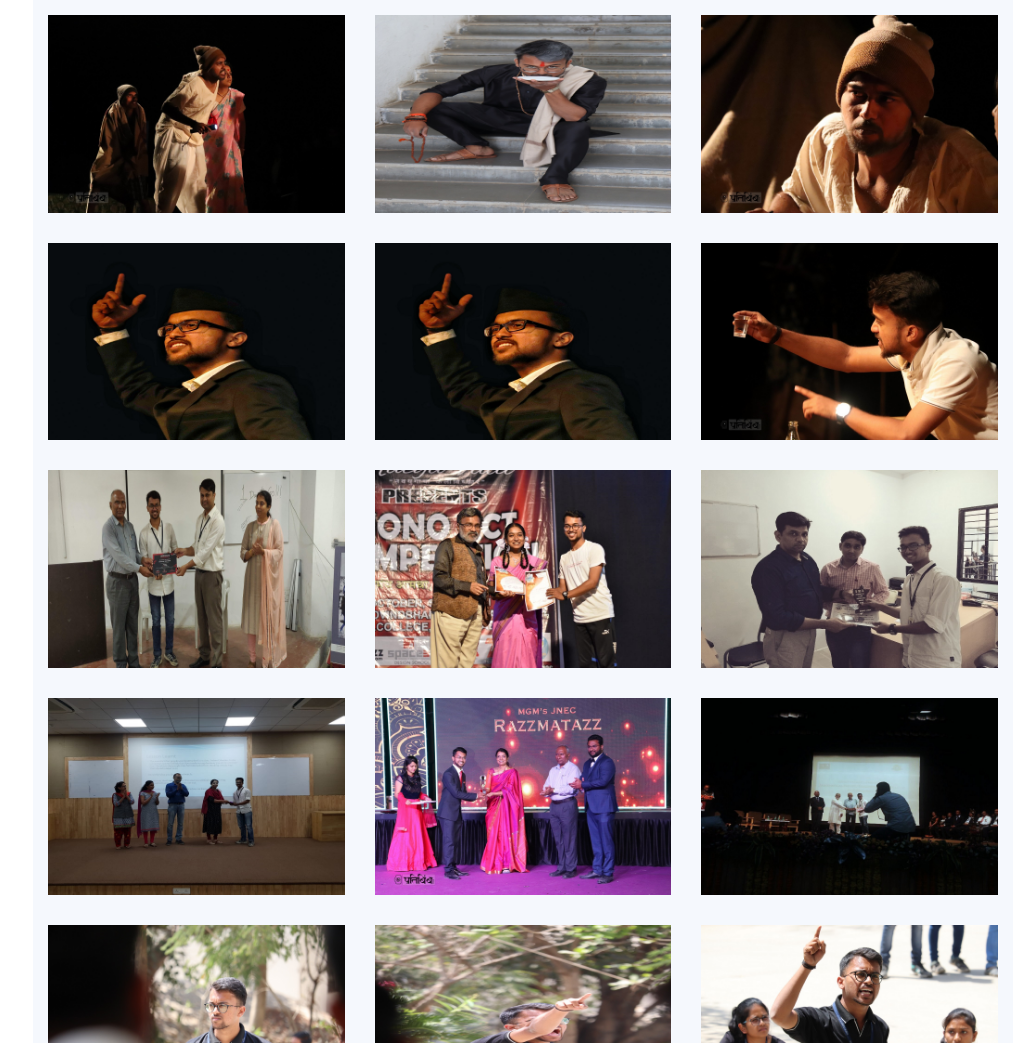
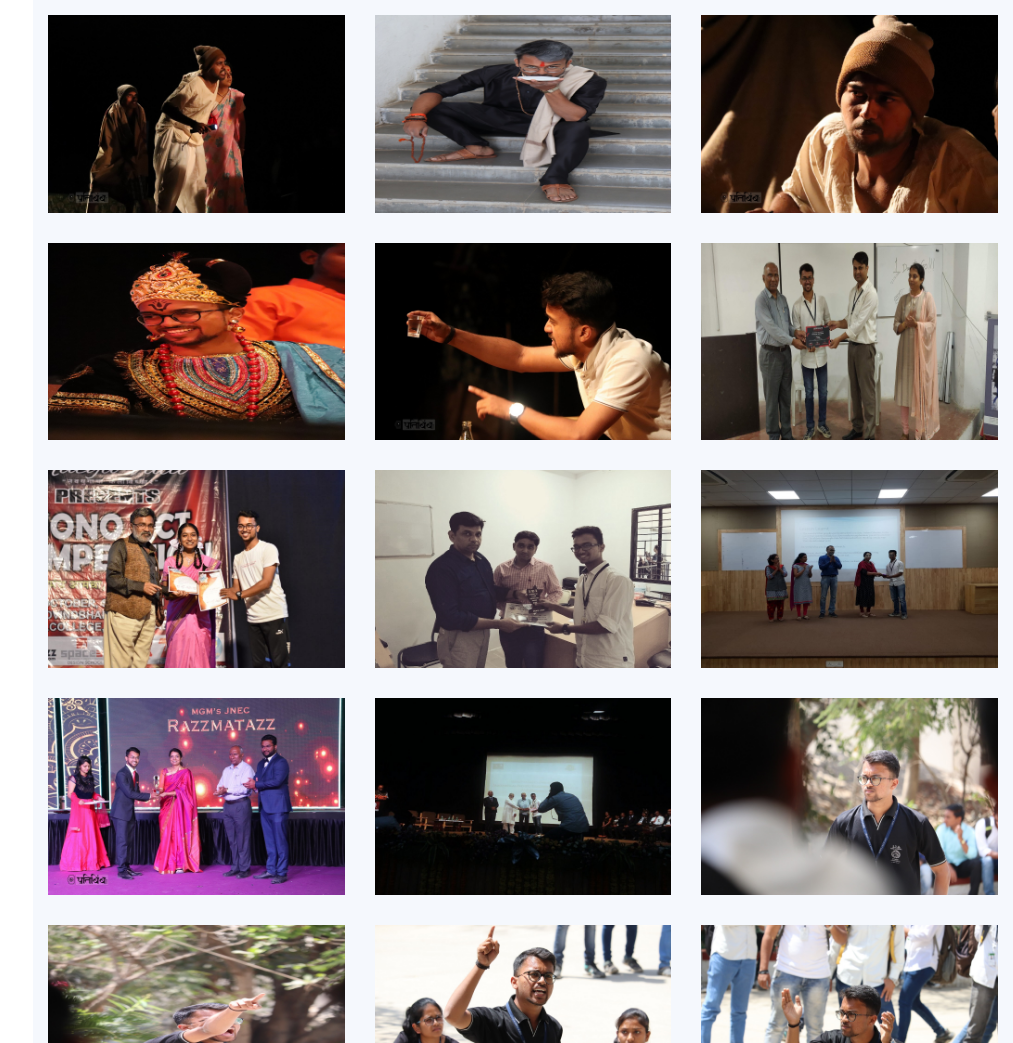
Before and after one commit to gdalvi94/FreelancePortfolioProject, a plain HTML site: page index.html in a window 1280 px wide. Shown: the part 4953-5996 px from the top of the page, without its empty margins (267-1280 px from the left). Drawn offline with nearby package versions, Linux system fonts and the light colour scheme.

Commit message:
Update index.html

```diff
--- a/index.html
+++ b/index.html
@@ -454,21 +454,11 @@
               </div>
             </div>
           </div>
-
           <div class="col-lg-4 col-md-6 portfolio-item filter-drama">
             <div class="portfolio-wrap">
-              <img src="assets/img/portfolio/drama7.JPG" class="img-fluid" alt="">
+              <img src="assets/img/portfolio/drama5.JPG" class="img-fluid" alt="">
               <div class="portfolio-links">
-                <a href="assets/img/portfolio/drama7.JPG" data-gall="portfolioGallery" class="venobox"><i
-                    class="bx bx-plus"></i></a>
-              </div>
-            </div>
-          </div>
-          <div class="col-lg-4 col-md-6 portfolio-item filter-drama">
-            <div class="portfolio-wrap">
-              <img src="assets/img/portfolio/drama7.JPG" class="img-fluid" alt="">
-              <div class="portfolio-links">
-                <a href="assets/img/portfolio/drama7.JPG" data-gall="portfolioGallery" class="venobox"><i
+                <a href="assets/img/portfolio/drama5.JPG" data-gall="portfolioGallery" class="venobox"><i
                     class="bx bx-plus"></i></a>
               </div>
             </div>
```
